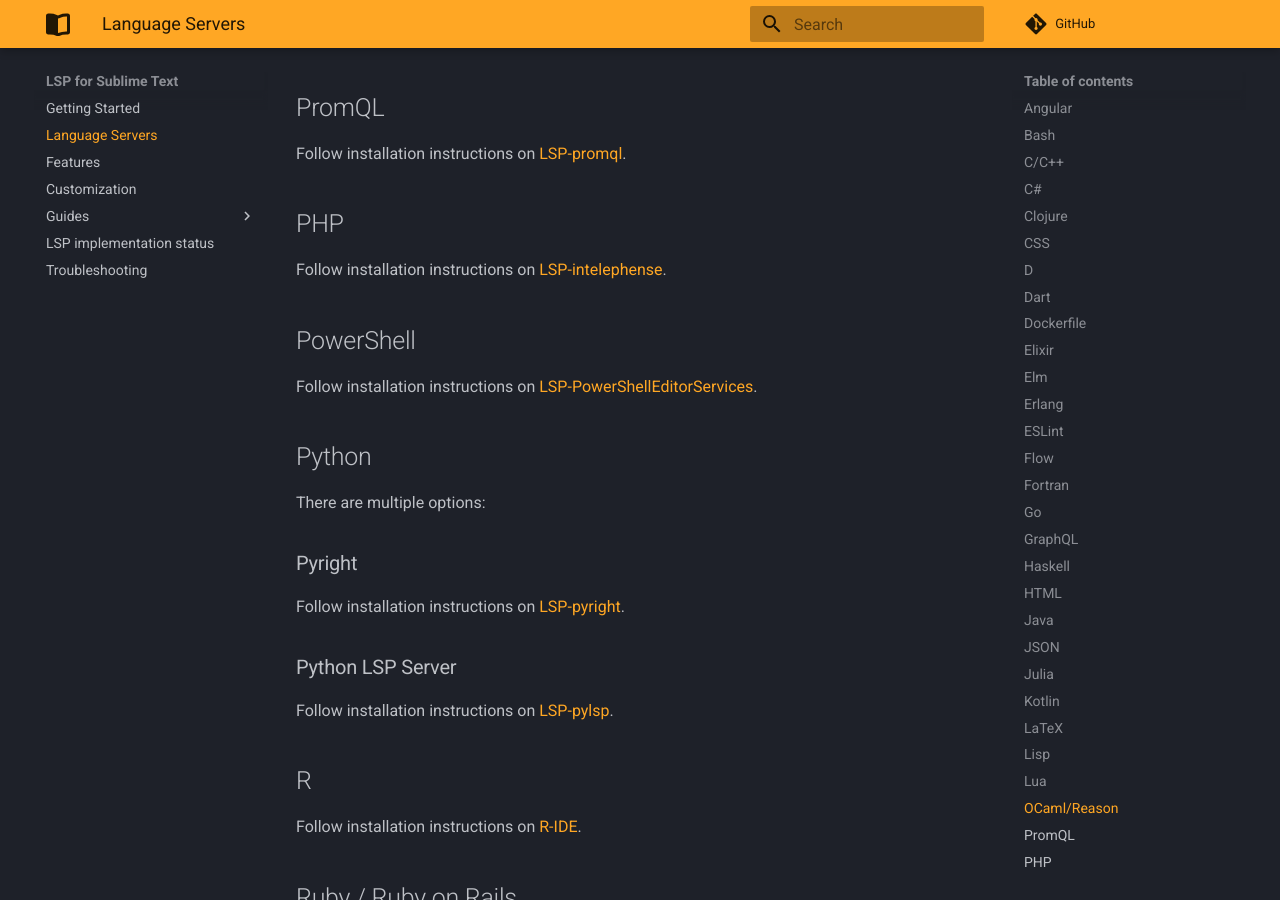
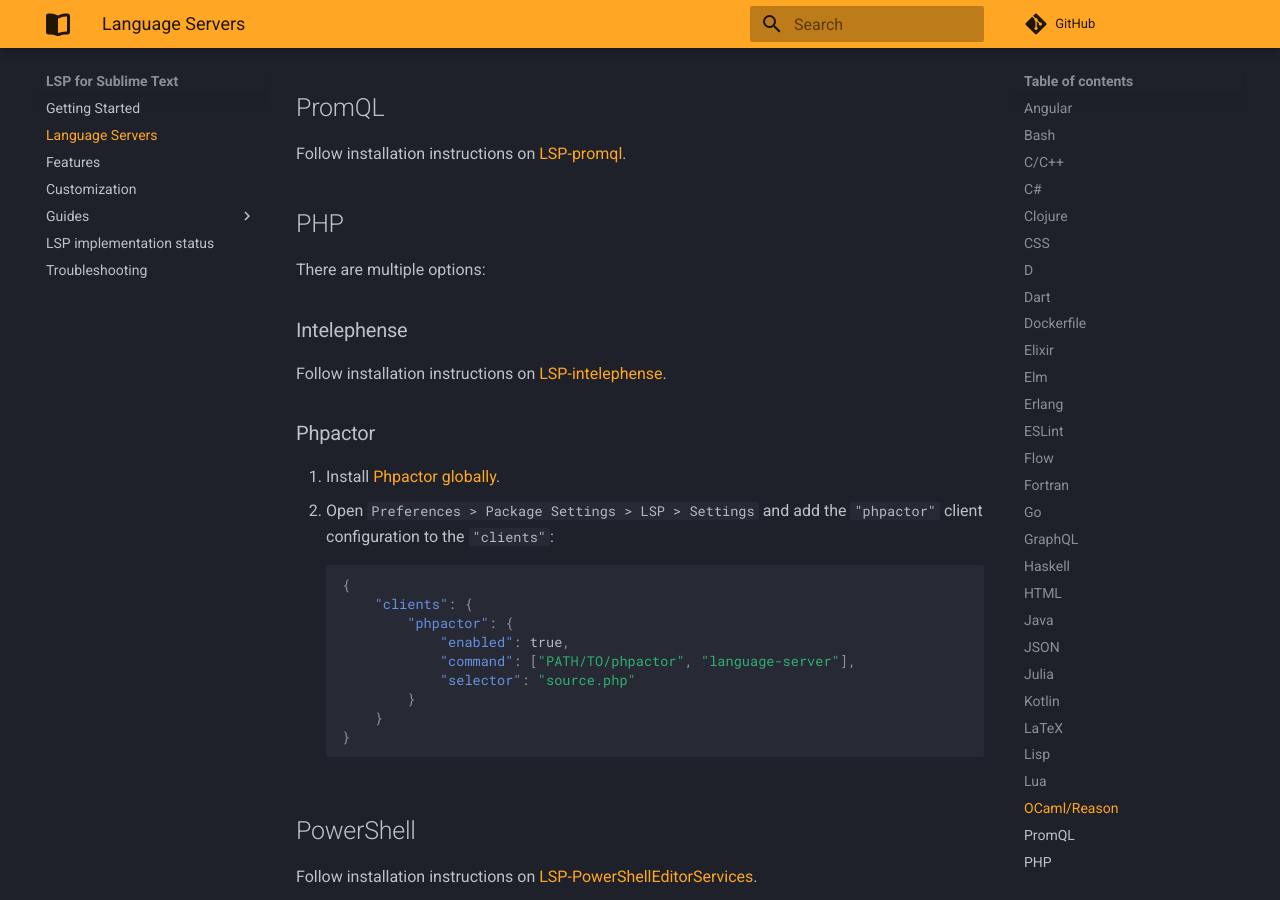
Before and after one commit to sublimelsp/LSP, an MkDocs documentation site: the page built from docs/src/language_servers.md, in a window 1280 px wide and 900 px high, scrolled down 7713 px. Built offline with MkDocs 1.6.1 and Material for MkDocs 9.7.7, drawn with Linux system fonts in a browser that asks for light colours; comment, search, counter and statistics services are not loaded.

Commit message:
Add documentation for Phpactor (#1800)

````diff
--- a/docs/src/language_servers.md
+++ b/docs/src/language_servers.md
@@ -311,7 +311,28 @@
 
 ## PHP
 
+There are multiple options:
+
+### Intelephense
+
 Follow installation instructions on [LSP-intelephense](https://github.com/sublimelsp/LSP-intelephense).
+
+### Phpactor
+
+1. Install [Phpactor globally](https://phpactor.readthedocs.io/en/master/usage/standalone.html#installation-global).
+2. Open `Preferences > Package Settings > LSP > Settings` and add the `"phpactor"` client configuration to the `"clients"`:
+
+    ```json
+    {
+        "clients": {
+            "phpactor": {
+                "enabled": true,
+                "command": ["PATH/TO/phpactor", "language-server"],
+                "selector": "source.php"
+            }
+        }
+    }
+    ```
 
 ## PowerShell
 
````
